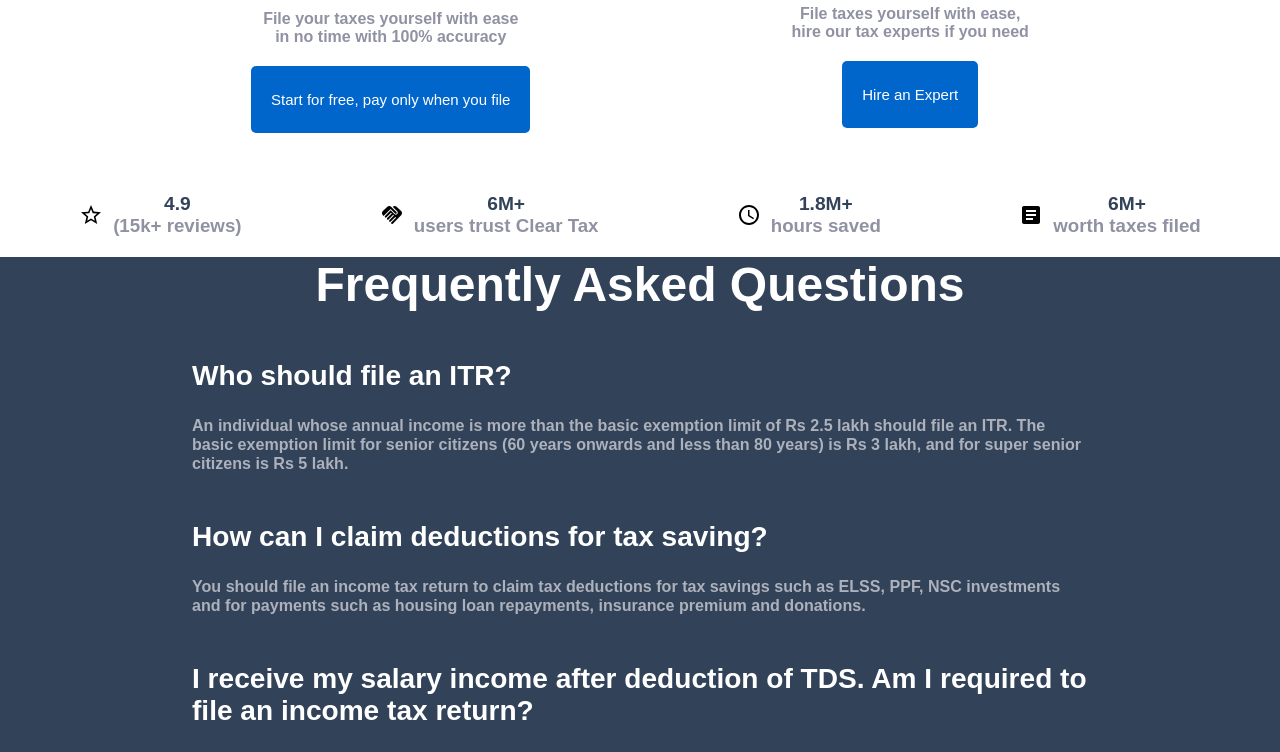
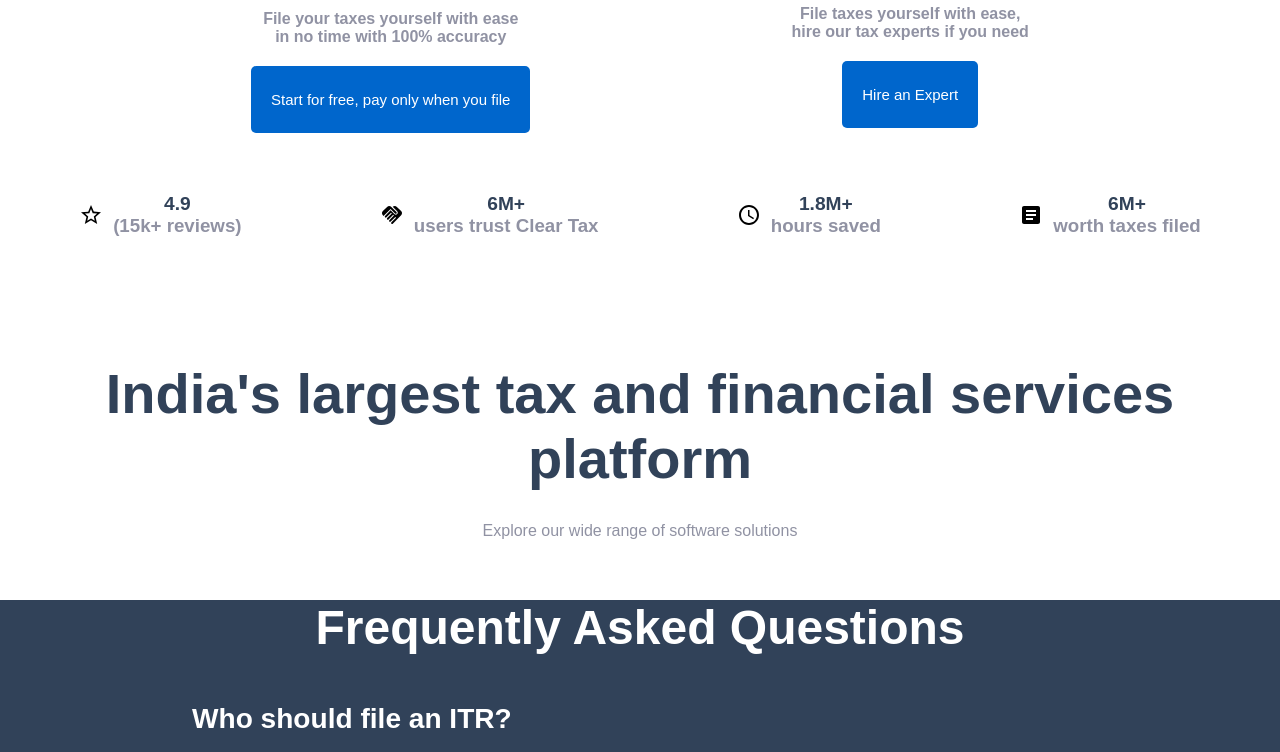
Before and after one commit to suryapranay1/ClearTax, a React (Create React App) app: page / in a window 1280 px wide. Shown: the part 441-1193 px from the top of the page. Built offline with nearby package versions, Linux system fonts and the light colour scheme.

Commit message:
developed 3d model

```diff
--- a/src/App.js
+++ b/src/App.js
@@ -2,12 +2,14 @@ import React from 'react'
 import Footer from './components/footer'
 import Header from './components/header'
 import Maincontent from './components/maincontent'
+import Main2 from './components/main2'
 
 const App = () => {
   return (
     <>
     <Header/>
     <Maincontent/>
+    <Main2/>
  <Footer/>
 
     </>
--- /dev/null
+++ b/src/components/main2.css
@@ -0,0 +1,15 @@
+.main-text h1 {
+    color: #314259;
+    font-weight: 700;
+    text-align: center;
+    font-size: 3.5em;
+    margin-bottom: 2.5%;
+    margin-top: 1.5em;
+}
+.main-subtext h5 {
+    color: #9092A3;
+    text-align: center;
+    margin-bottom: 20px;
+    font-size: 1em;
+    font-weight: 100;
+}
--- /dev/null
+++ b/src/components/main2.js
@@ -0,0 +1,23 @@
+import React from 'react'
+
+const Main2 = () => {
+  return (
+        <div className="main">
+          <div className="main-text">
+            <h1>India's largest tax and financial services platform</h1>
+          </div>
+          <div className="main-subtext">
+            <h5>
+              Explore our wide range of software solutions
+            </h5>
+          </div>
+          <div className="main-content">
+
+
+          </div>
+        </div>
+      );
+    };
+
+
+export default Main2;
```
Also changed, not shown: src/components/card3d.js (added, +44 -0 lines).
